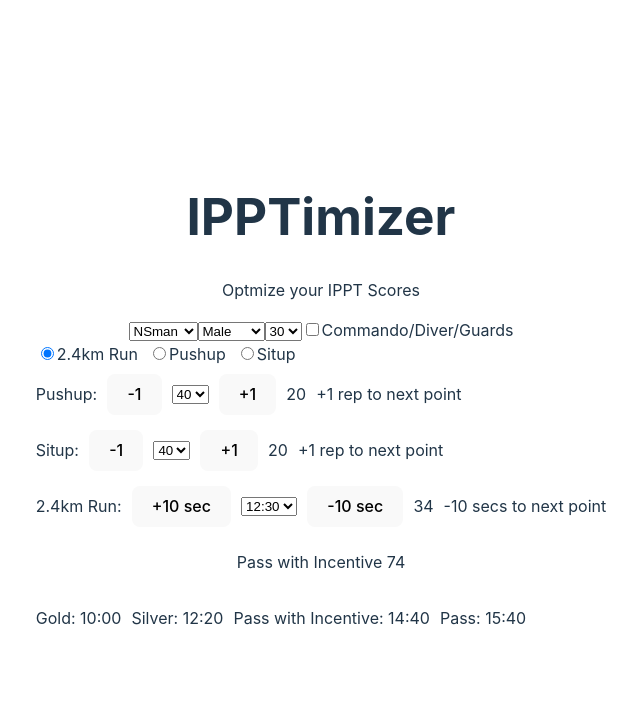
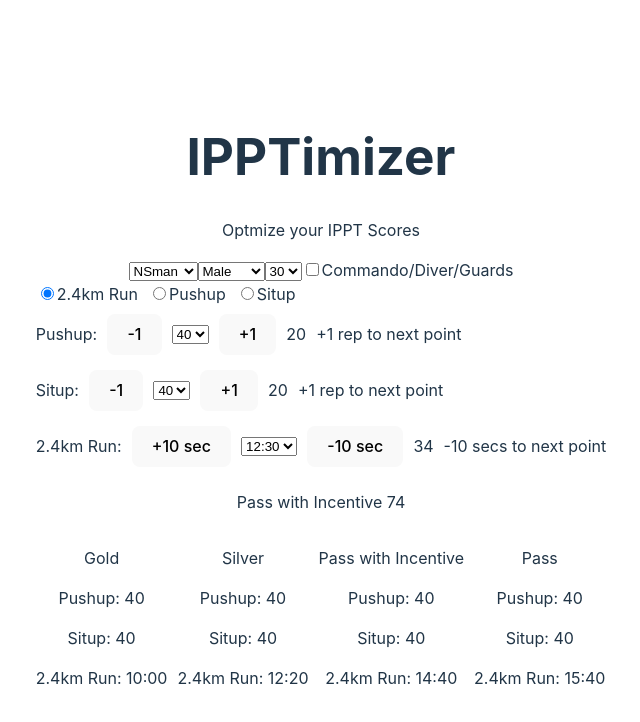
Before and after one commit to andyphua114/ipptimizer, a React (Vite) app: page / in a window 1280 px wide. Shown: the top 722 px of the page, without its empty margins (319-959 px from the left). Built offline with nearby package versions, Linux system fonts and the light colour scheme.

Commit message:
Format basic card display

```diff
--- a/src/App.jsx
+++ b/src/App.jsx
@@ -12,6 +12,7 @@ import { calculateTimeDifference } from "./utils/helper";
 
 export const DataContext = React.createContext();
 export const ScoreContext = React.createContext();
+export const RepContext = React.createContext();
 
 function App() {
   const [pushup, setPushup] = React.useState(40);
@@ -125,12 +126,19 @@ function App() {
 
   const station = ["2.4km Run", "Pushup", "Situp"];
 
+  const rep = {
+    pushup,
+    situp,
+    run,
+  };
+
   return (
     <>
       <h1>IPPTimizer</h1>
       <p>Optmize your IPPT Scores</p>
       <DataContext.Provider value={data}>
         <ScoreContext.Provider value={score}>
+          <RepContext.Provider value={rep}>
             <div>
               <Dropdown
                 name={"serviceStatus"}
@@ -226,6 +234,7 @@ function App() {
                 award="Pass"
               />
             </div>
+          </RepContext.Provider>
         </ScoreContext.Provider>
       </DataContext.Provider>
     </>
--- a/src/components/Card.jsx
+++ b/src/components/Card.jsx
@@ -1,12 +1,14 @@
 import React from "react";
 import { DataContext } from "../App";
 import { ScoreContext } from "../App";
+import { RepContext } from "../App";
 
 import { findNextCard } from "../utils/helper";
 
 function Card({ age, gender, elite, serviceStatus, stationOptimize, award }) {
   const data = React.useContext(DataContext);
   const { pushupScore, situpScore, runScore } = React.useContext(ScoreContext);
+  const { pushup, situp, run } = React.useContext(RepContext);
 
   const [nextRep, setNextRep] = React.useState("");
 
@@ -77,11 +79,33 @@ function Card({ age, gender, elite, serviceStatus, stationOptimize, award }) {
   ]);
 
   return (
-    <>
+    <div>
+      <p>{award}</p>
       <p>
-        {award}: {nextRep ? nextRep : "Not possible"}
+        Pushup:{" "}
+        {stationOptimize === "Pushup"
+          ? nextRep
+            ? nextRep
+            : "Not possible"
+          : pushup}
       </p>
-    </>
+      <p>
+        Situp:{" "}
+        {stationOptimize === "Situp"
+          ? nextRep
+            ? nextRep
+            : "Not possible"
+          : situp}
+      </p>
+      <p>
+        2.4km Run:{" "}
+        {stationOptimize === "2.4km Run"
+          ? nextRep
+            ? nextRep
+            : "Not possible"
+          : run}
+      </p>
+    </div>
   );
 }
 
```
Lines whose indentation alone changed are shown as unchanged.
